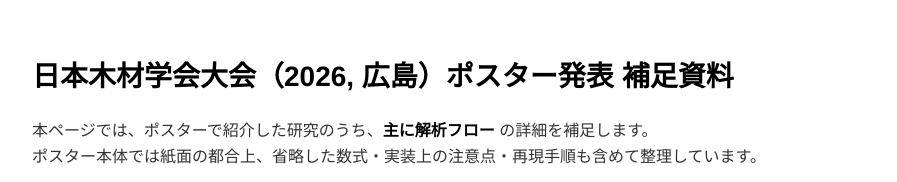
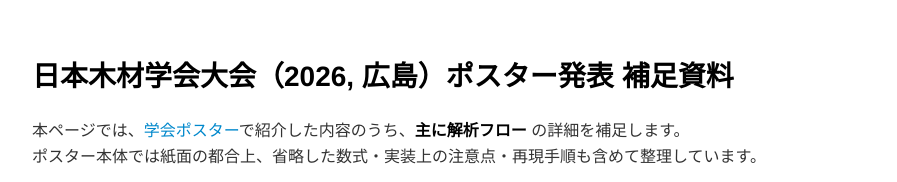
Before and after one commit to Mantis-Ryuji/poster-2026, a plain HTML site: page index.html in a window 1280 px wide. Shown: the top 182 px of the page, without its empty margins (183-1080 px from the left). Drawn offline with nearby package versions, Linux system fonts and the light colour scheme.

Commit message:
minor fix

```diff
--- a/index.html
+++ b/index.html
@@ -25,7 +25,7 @@
       <div class="crossnote markdown-preview  ">
 
 <h2 id="日本木材学会大会2026-広島ポスター発表-補足資料">日本木材学会大会（2026, 広島）ポスター発表 補足資料 </h2>
-<p>本ページでは、ポスターで紹介した研究のうち、<strong>主に解析フロー</strong> の詳細を補足します。<br>
+<p>本ページでは、<a href="https://github.com/Mantis-Ryuji/poster-2026/blob/main/%E6%9C%A8%E6%9D%90%E5%AD%A6%E4%BC%9A%E3%83%9D%E3%82%B9%E3%82%BF%E3%83%BC2026.pdf">学会ポスター</a>で紹介した内容のうち、<strong>主に解析フロー</strong> の詳細を補足します。<br>
 ポスター本体では紙面の都合上、省略した数式・実装上の注意点・再現手順も含めて整理しています。</p>
 <p>また、本ページで紹介するモデルは <strong>PyPI で公開済み</strong> のため、手元の Python 環境でそのまま利用できます。ただし、学習・推論にはGPU の利用を推奨します。GPU 環境が手元にない場合は、Google Colab などのクラウド実行環境の利用をおすすめします。</p>
 <p><a href="https://pypi.org/project/chemomae/"><img src="https://img.shields.io/pypi/v/chemomae.svg" alt="PyPI version"></a> <a href="https://pypi.org/project/chemomae/"><img src="https://img.shields.io/pypi/pyversions/chemomae.svg" alt="Python"></a> <a href=""><img src="https://img.shields.io/badge/torch-2.6-tomato" alt="torch"></a></p>
```
Also changed, not shown: 2 other files.
